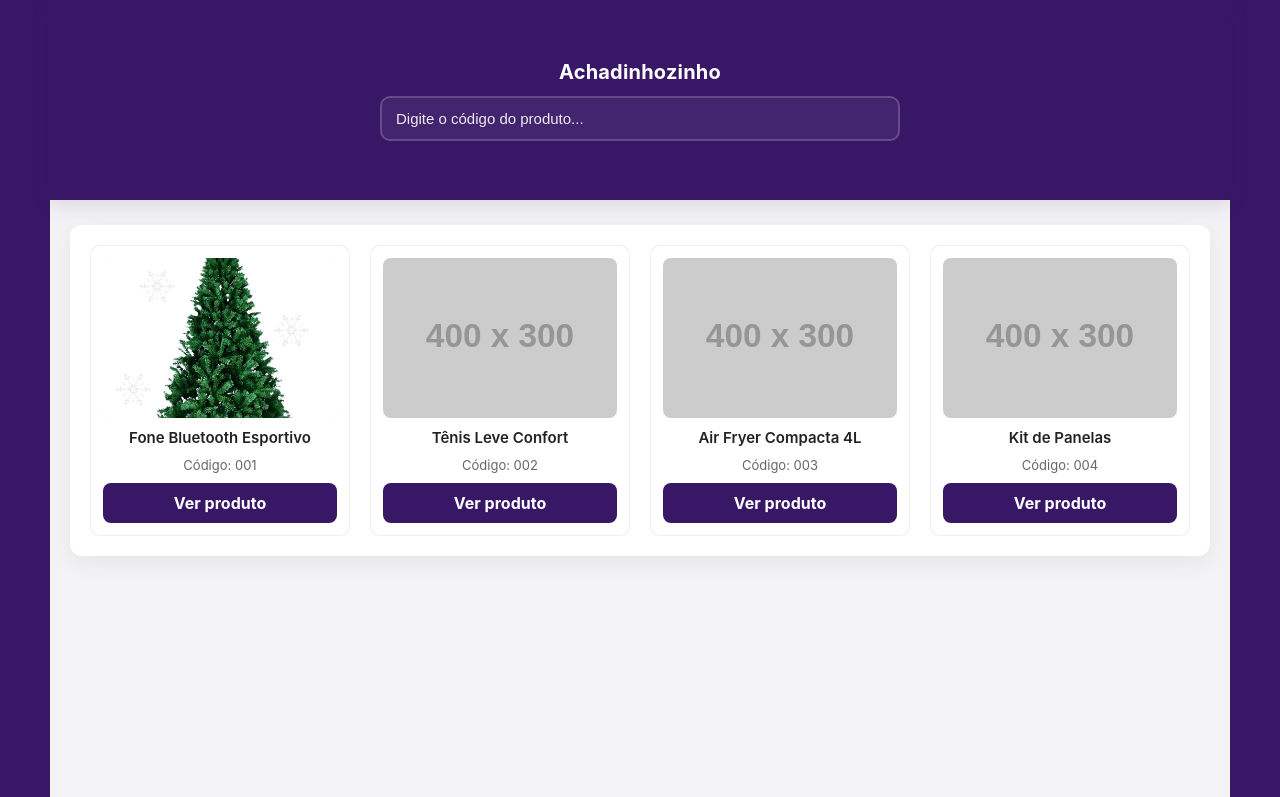
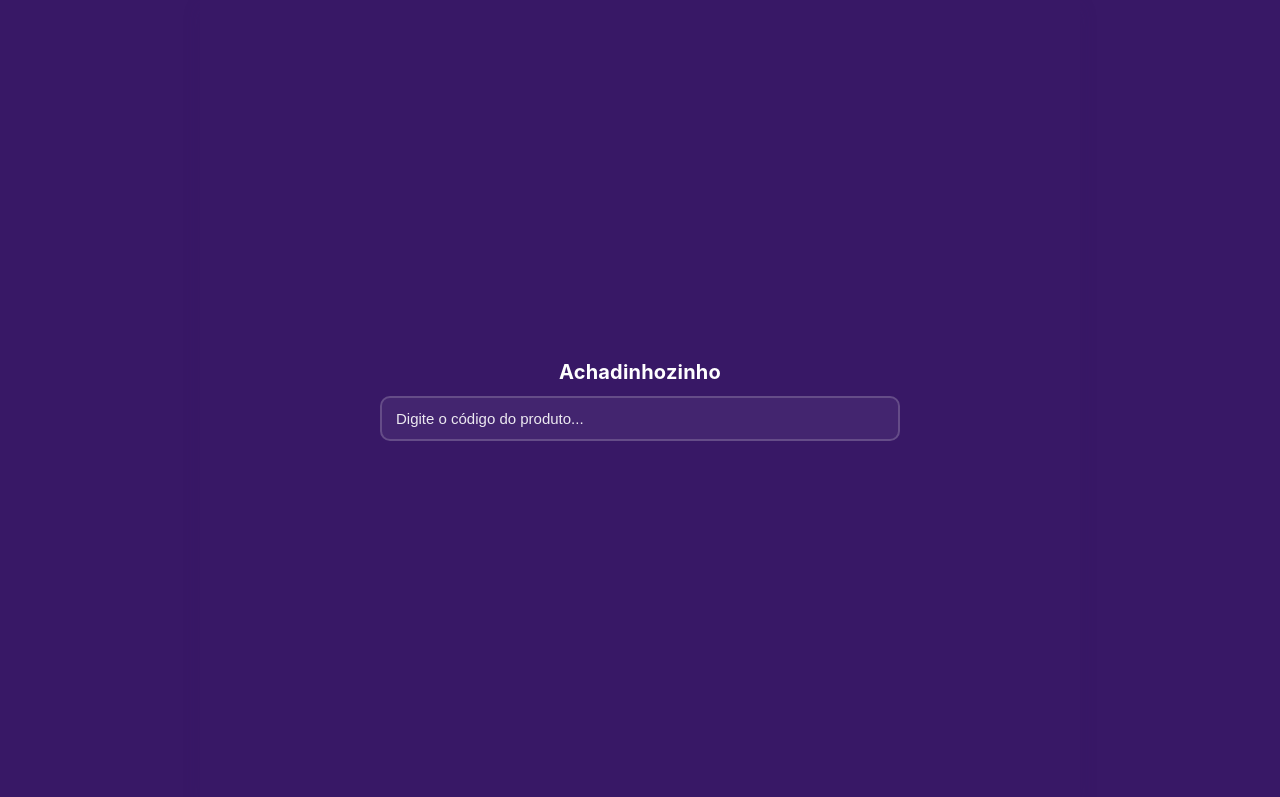
Before and after one commit to emersongsj/achadinhozinho-site, a plain HTML site: page index.html in a window 1280 px wide. Shown: the top 797 px of the page. Drawn offline with Linux system fonts and the light colour scheme; placeholder pictures from the web are drawn by us.

Commit message:
Update style.css

```diff
--- a/style.css
+++ b/style.css
@@ -1,7 +1,7 @@
 :root{
   --roxo: #381866;
   --branco: #ffffff;
-  --header-height: 200px;        /* altura da faixa roxa horizontal - ajuste aqui */
+  --header-height: 800px;        /* altura da faixa roxa horizontal - ajuste aqui */
   --sidebar-width: calc(var(--header-height) * 0.25); /* largura das bordas verticais proporcional */
   --max-content-width: 1200px;
   --gap: 20px;
```
